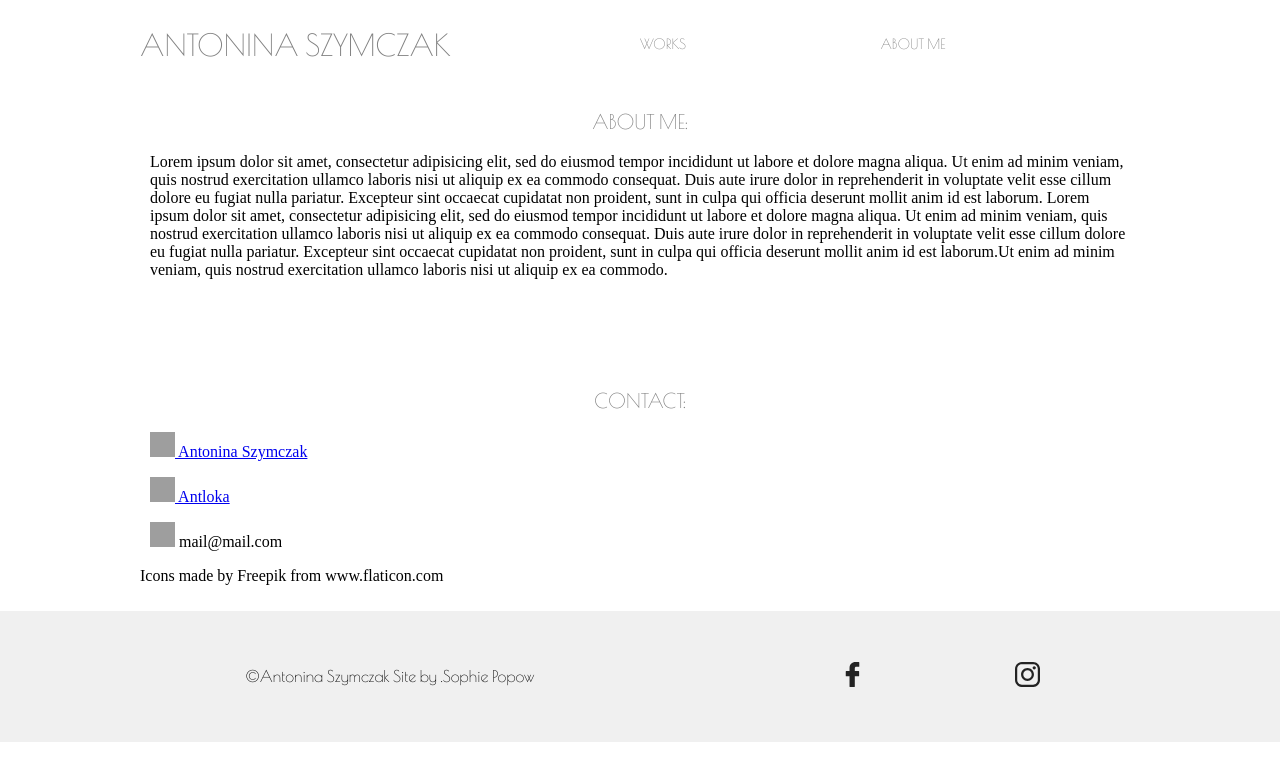
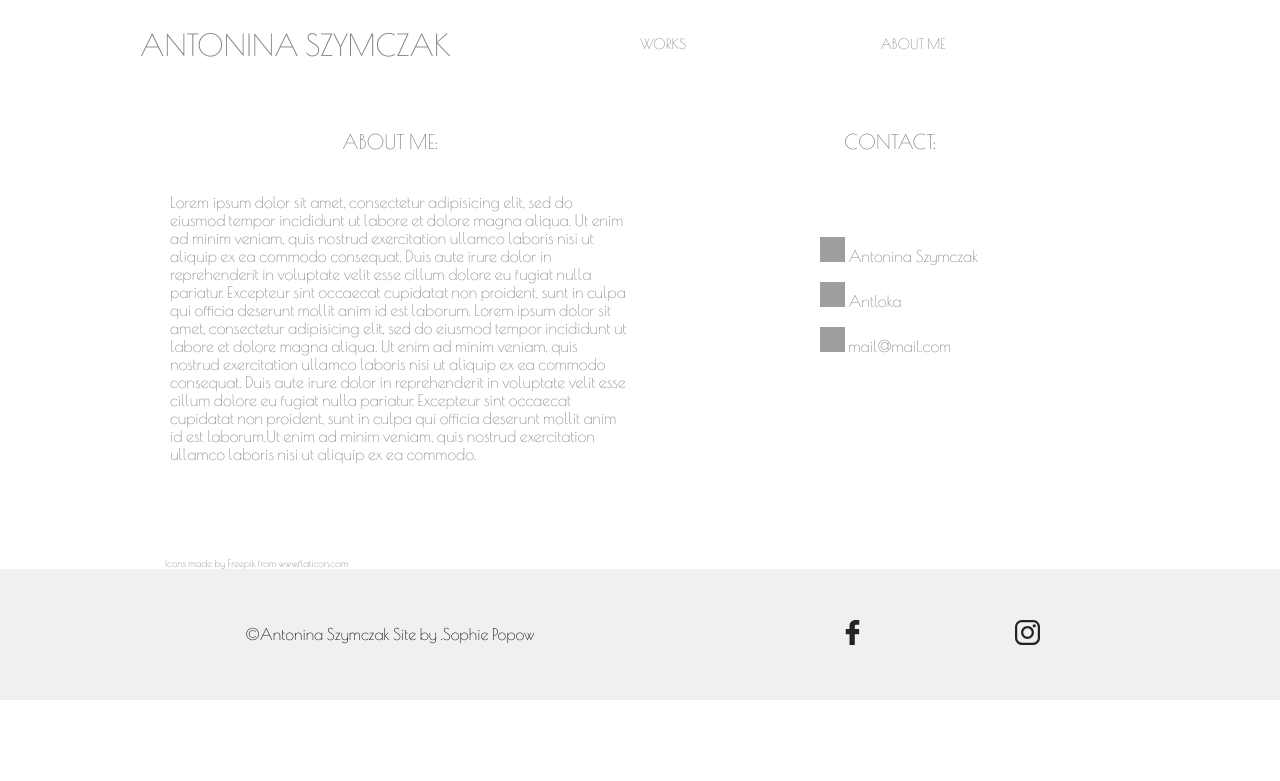
Before and after one commit to sophiepopow/Antonina-Szymczak, a PHP site: page /about-me.html in a window 1280 px wide. Shown: the top 781 px of the page. Run offline with PHP 8.4, Linux system fonts and the light colour scheme; grey boxes are pictures that could not be loaded.

Commit message:
Update style.css

```diff
--- a/css/style.css
+++ b/css/style.css
@@ -4,7 +4,7 @@
 
 body {
   margin: 0;
-  overflow-x: hidden;
+  /* overflow-x: hidden; */
 }
 ul, ol{
   list-style: none;
@@ -179,6 +179,8 @@ ul, ol{
   }
 }
 }
+
+
 /* .column-img:after{
   content: "";
   position: absolute;
@@ -234,6 +236,7 @@ margin: auto;
   color: black;
   font-family: 'Poiret One', cursive;
 }
+
 .footer-icon{
   width: 25px;
   height: 25px;
@@ -281,3 +284,46 @@ margin: auto;
     display: block;
   }
 }
+
+
+/*================================================= ABOUT ME ==========================================*/
+
+.paragraph{
+  font-family: 'Poiret One', cursive;
+  color: #818181;
+  /* margin-top: 50px; */
+  margin-left: 20px;
+  margin-bottom: 84px;
+  margin-top: 40px;
+}
+.about-menu{
+display: column;
+align-content: space-around;
+width: 200px;
+padding: 0;
+margin-top: 1000px;
+margin: auto;
+}
+.about-link{
+  display: column;
+  align-content: space-around;
+  margin-left: 30px;
+  text-decoration: none;
+  color: #818181;
+  font-family: 'Poiret One', cursive;
+}
+.about-row{
+  display: flex;
+  flex-wrap: wrap;
+  justify-content: space-between;
+  margin-top: -80px;
+
+}
+.credits{
+  text-decoration: none;
+  color: #818181;
+  font-family: 'Poiret One', cursive;
+  font-size: 10px;
+  margin-left: 25px;
+  margin-bottom: -10px;
+}
```
